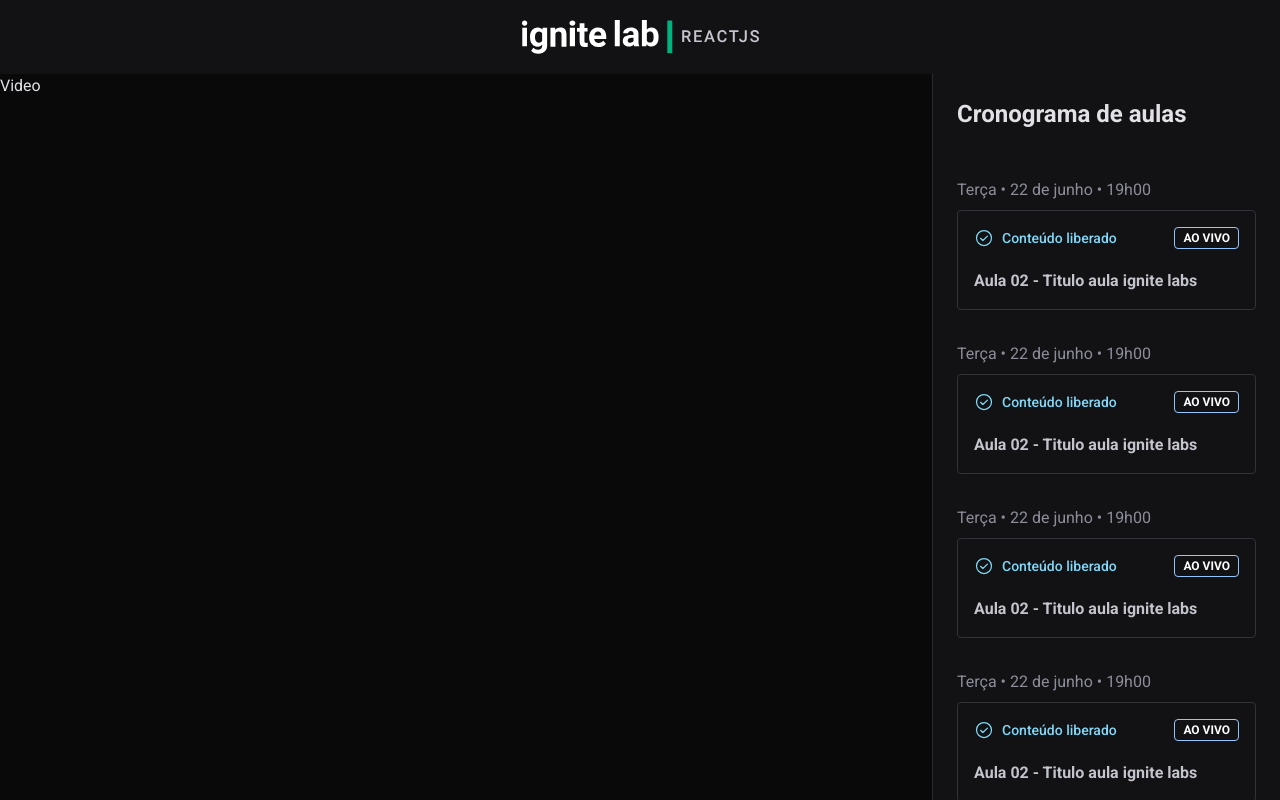
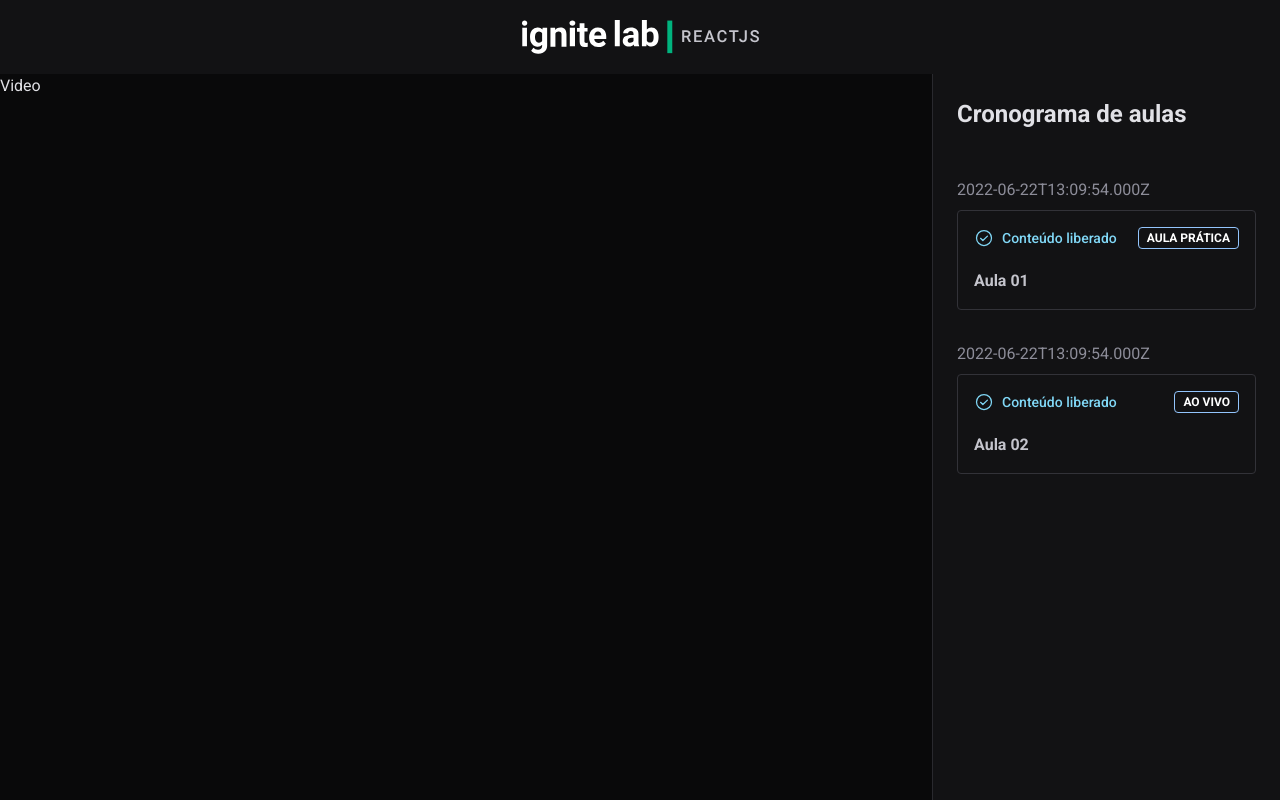
Before and after one commit to Thiago-dev1/event-platform, a React (Vite) app: page / in a window 1280 px wide. Shown: the top 800 px of the page. Built offline with nearby package versions, Linux system fonts and the light colour scheme.

Commit message:
Sidebar dinâmico.

```diff
--- a/src/components/Lesson.tsx
+++ b/src/components/Lesson.tsx
@@ -1,25 +1,41 @@
-import { CheckCircle } from 'phosphor-react'
+import { CheckCircle, Lock } from 'phosphor-react'
 
-export function Lesson() {
+interface LessonPros {
+    title: string;
+    slug: string;
+    availableAt: Date;
+    type: 'live' | 'class';
+}
+
+export function Lesson(props: LessonPros) {
+
+    const isLessonAvailable = true;
+
     return (
         <a href="a">
             <span className="text-gray-300">
-                Terça • 22 de junho • 19h00
+                {props.availableAt.toISOString()}
             </span>
 
             <div className="rounded border border-gray-500 p-4 mt-2">
                 <header className="flex items-center justify-between">
-                    <span className="text-sm text-blue-500 font-medium flex items-center gap-2">
-                        <CheckCircle size={20} />
-                        Conteúdo liberado
+                    {isLessonAvailable ? (
+                        <span className="text-sm text-blue-500 font-medium flex items-center gap-2">
+                            <CheckCircle size={20} />
+                            Conteúdo liberado
+                        </span>
+                    ) : (<span className="text-sm text-orange-500 font-medium flex items-center gap-2">
+                        <Lock size={20} />
+                        Em breve
                     </span>
+                    )}
                     <span className="text-xs rounded py-[0.125rem] px-2 text-white border border-blue-300 font-bold">
-                        AO VIVO
+                        {props.type === 'live' ? 'AO VIVO' : 'AULA PRÁTICA'}
                     </span>
                 </header>
 
                 <strong className="text-gray-200 mt-5 block">
-                    Aula 02 - Titulo aula ignite labs
+                    {props.title}
                 </strong>
             </div>
         </a>
--- a/src/components/Sidebar.tsx
+++ b/src/components/Sidebar.tsx
@@ -8,12 +8,19 @@
             </span>
 
             <div className="flex flex-col gap-8">
-                <Lesson />
-                <Lesson />
-                <Lesson />
-                <Lesson />
-                <Lesson />
-                <Lesson />
+                <Lesson
+                    title="Aula 01"
+                    slug="aula-01"
+                    availableAt={new Date()}
+                    type="class"
+                />
+                                <Lesson
+                    title="Aula 02"
+                    slug="aula-02"
+                    availableAt={new Date()}
+                    type="live"
+                />
+
             </div>
         </aside>
     )
```
